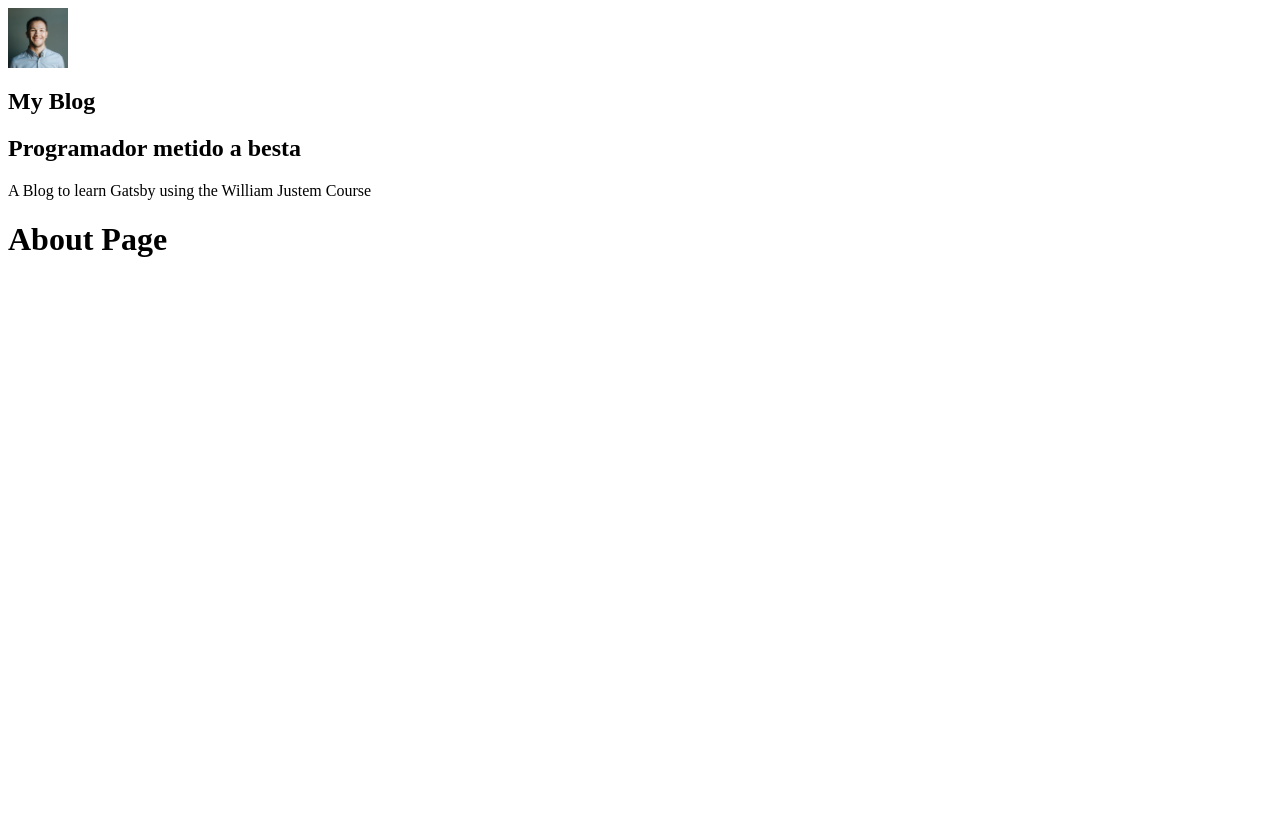
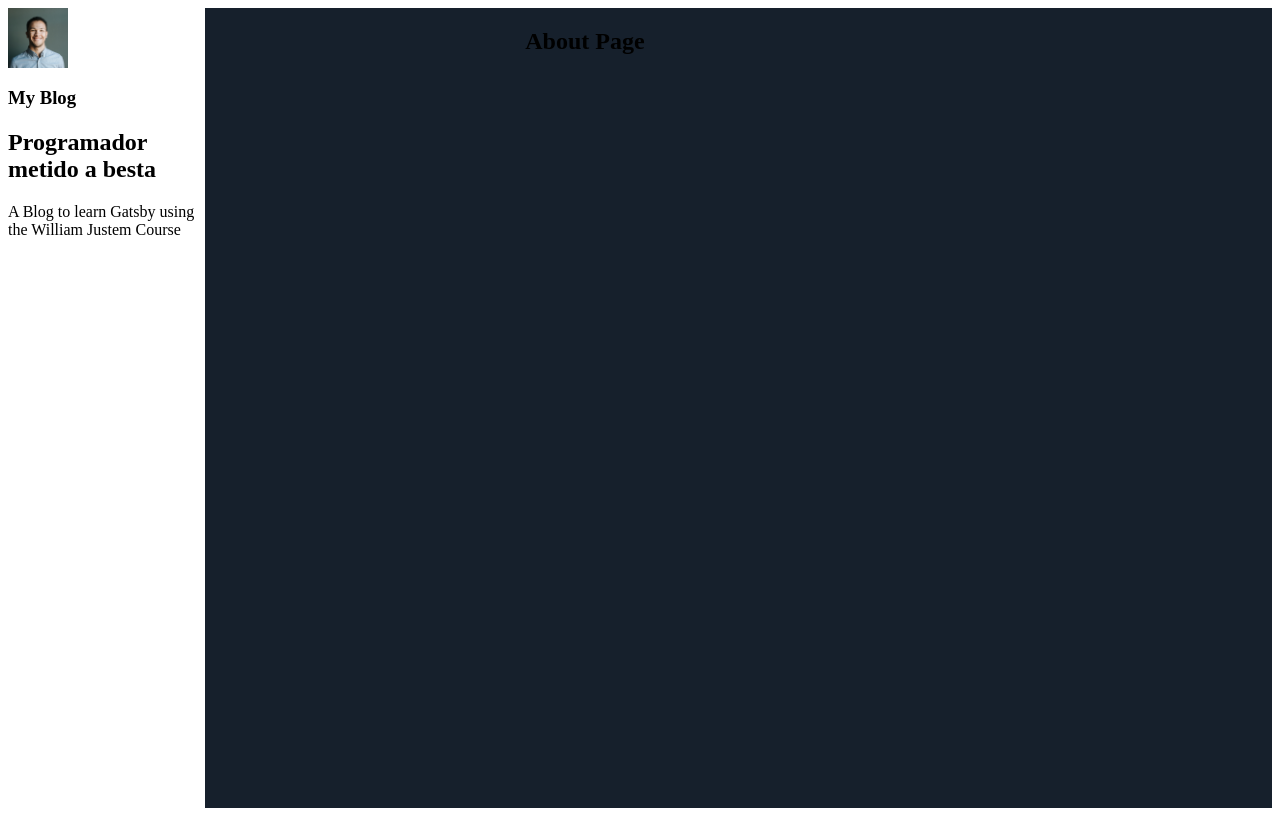
Before and after one commit to masptj/my-blog, a Gatsby site: page /about in a window 1280 px wide. Built offline with nearby package versions, Linux system fonts and the light colour scheme; Gatsby itself is replaced by a stand-in of ours.

Commit message:
Creating a Layout Component  Sec5-22

```diff
--- a/gatsby-config.js
+++ b/gatsby-config.js
@@ -7,6 +7,7 @@ module.exports = {
     siteUrl: `https://gatsbystarterdefaultsource.gatsbyjs.io/`,
   },
   plugins: [
+    `gatsby-plugin-styled-components`,
     `gatsby-plugin-react-helmet`,
     `gatsby-plugin-image`,
     {
--- a/package.json
+++ b/package.json
@@ -12,12 +12,14 @@
     "gatsby-plugin-offline": "^5.13.0",
     "gatsby-plugin-react-helmet": "^5.13.0",
     "gatsby-plugin-sharp": "^4.13.0",
+    "gatsby-plugin-styled-components": "^5.13.0",
     "gatsby-source-filesystem": "^4.13.0",
     "gatsby-transformer-sharp": "^4.13.0",
     "prop-types": "^15.8.1",
     "react": "^17.0.1",
     "react-dom": "^17.0.1",
-    "react-helmet": "^6.1.0"
+    "react-helmet": "^6.1.0",
+    "styled-components": "^5.3.5"
   },
   "devDependencies": {
     "prettier": "^2.6.2"
--- /dev/null
+++ b/src/components/Layout/index.js
@@ -0,0 +1,32 @@
+import * as React from "react"
+import PropTypes from "prop-types"
+import Profile from "../Profile"
+
+import styled from "styled-components"
+
+const LayoutWrapper = styled.section`
+  display: flex;
+`
+const LayoutMain = styled.main`
+background: #16202c;
+  min-height: 100vh;
+  padding: 0 3.75rem 0 20rem;
+  width: 100%;
+`
+
+const Layout = ({ children }) => {
+  return (
+    <LayoutWrapper>
+      <aside>
+        <Profile />
+      </aside>
+      <LayoutMain>{children}</LayoutMain>
+    </LayoutWrapper>
+  )
+}
+
+Layout.propTypes = {
+  children: PropTypes.node.isRequired,
+}
+
+export default Layout
--- a/src/components/layout.js
+++ /dev/null
@@ -1,22 +0,0 @@
-import * as React from "react"
-import PropTypes from "prop-types"
-import Profile from "./Profile"
-
-
-const Layout = ({ children }) => {
-
-  return (
-    <>
-    <aside>
-      <Profile />
-    </aside>
-      <main>{children}</main>
-    </>
-  )
-}
-
-Layout.propTypes = {
-  children: PropTypes.node.isRequired,
-}
-
-export default Layout
--- a/src/pages/404.js
+++ b/src/pages/404.js
@@ -1,6 +1,6 @@
 import * as React from "react"
 
-import Layout from "../components/layout"
+import Layout from "../components/Layout"
 import Seo from "../components/seo"
 
 const NotFoundPage = () => (
--- a/src/pages/about.js
+++ b/src/pages/about.js
@@ -1,6 +1,6 @@
 import React from "react";
 
-import Layout from "../components/layout"
+import Layout from "../components/Layout"
 import Seo from "../components/seo"
 
 const AboutPage = () => (
--- a/src/pages/index.js
+++ b/src/pages/index.js
@@ -1,6 +1,6 @@
 import * as React from "react"
 
-import Layout from "../components/layout"
+import Layout from "../components/Layout"
 import Seo from "../components/seo"
 
 const IndexPage = () => (
```
Also changed, not shown: 1 other file.
